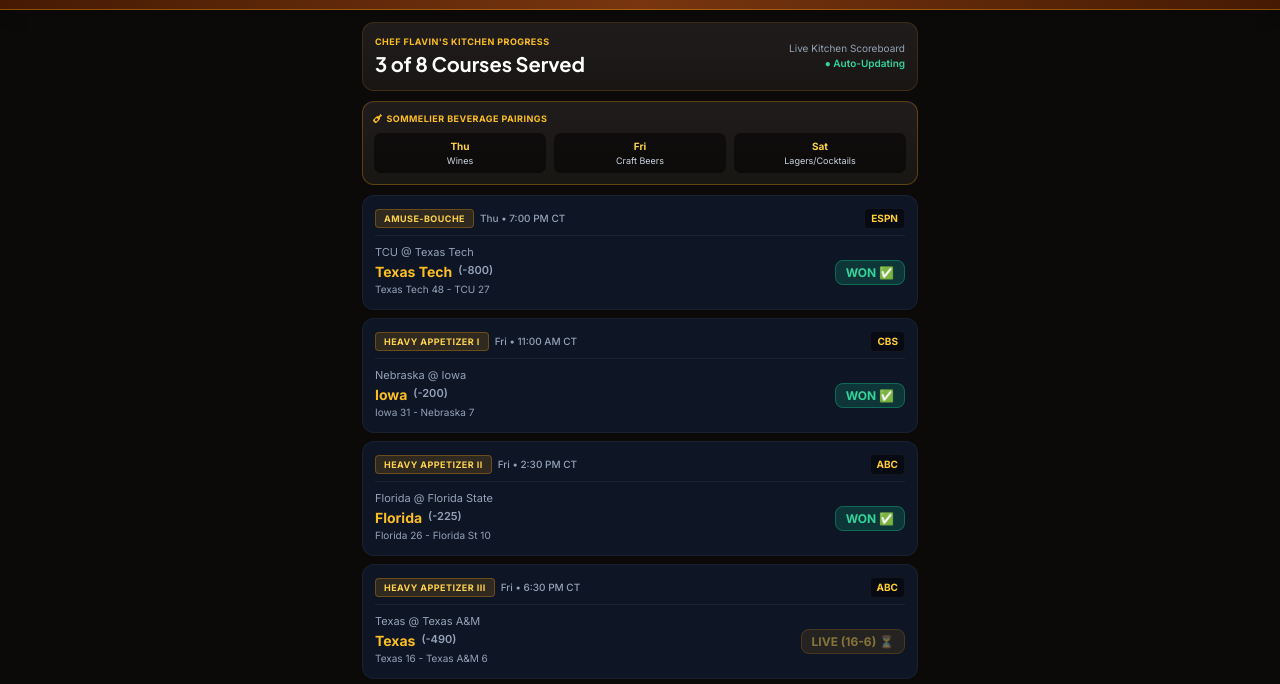
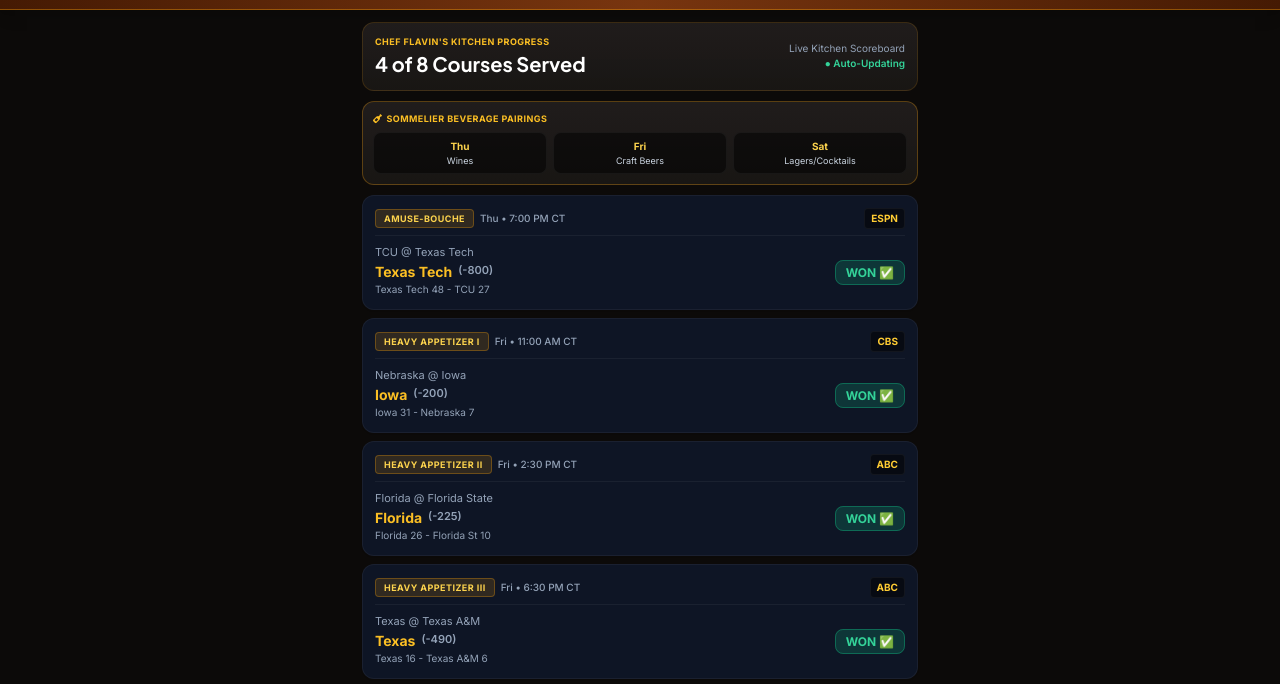
Before and after one commit to robtobular/hermes-app, a plain HTML site: page parlay.html in a window 1280 px wide. Shown: the part 104-788 px from the top of the page. Drawn offline with nearby package versions, Linux system fonts and the light colour scheme.

Commit message:
Update Parlay Tracker with Chef Flavin Official Final Menu (+2093)

```diff
--- a/parlay.html
+++ b/parlay.html
@@ -41,7 +41,7 @@
       <div>
         <div class="text-[9px] text-amber-400 font-bold uppercase tracking-wider">Chef Flavin's Kitchen Progress</div>
         <div class="text-base sm:text-xl font-heading font-bold text-white mt-0.5">
-          3 of 8 Courses Served
+          4 of 8 Courses Served
         </div>
       </div>
       <div class="text-right">
@@ -173,7 +173,7 @@
               <div class="text-[10px] text-slate-400 mt-0.5">Texas 16 - Texas A&M 6</div>
             </div>
             <div class="flex-shrink-0 text-right">
-              <span class="px-2.5 py-1 rounded-lg text-xs font-bold bg-amber-500/20 text-amber-300 border border-amber-500/40 animate-pulse">LIVE (16-6) ⏳</span>
+              <span class="px-2.5 py-1 rounded-lg text-xs font-bold bg-emerald-500/20 text-emerald-400 border border-emerald-500/40">WON ✅</span>
             </div>
           </div>
         </div>
```
